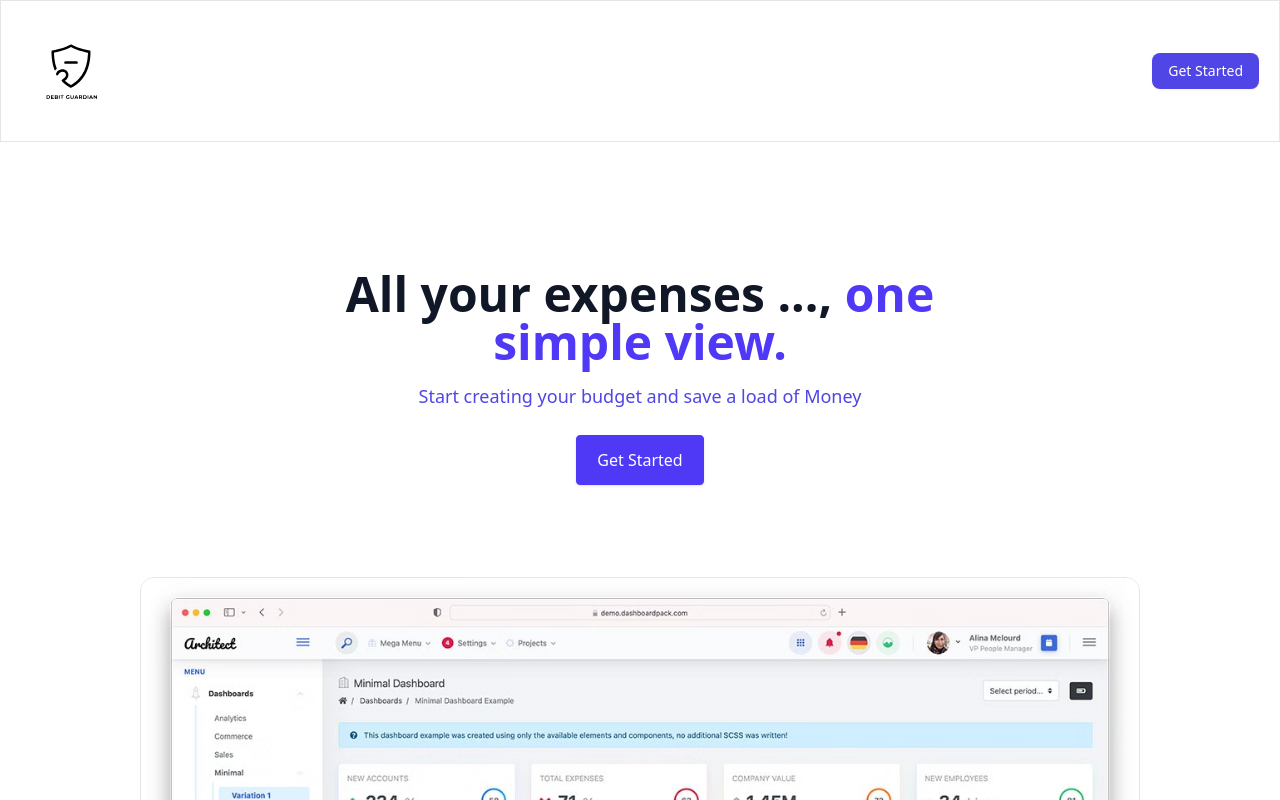
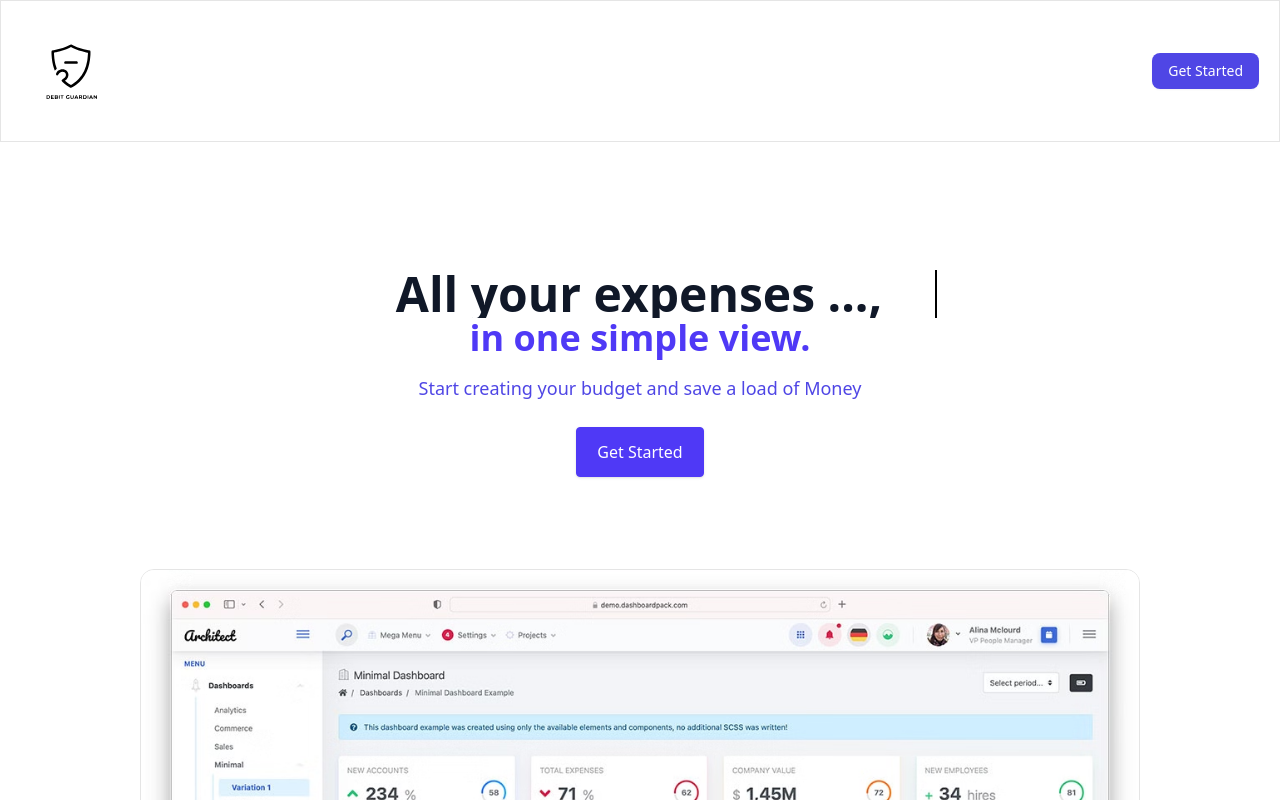
Before and after one commit to kv13b/Expense-tracker, a Next.js app in the folder my-app/: page / in a window 1280 px wide. Shown: the top 800 px of the page. Built offline with nearby package versions, Linux system fonts and the light colour scheme.

Commit message:
added animation and deletion of expense

```diff
--- a/my-app/app/(routes)/dashboard/expenses/[id]/_components/ExpenseList.tsx
+++ b/my-app/app/(routes)/dashboard/expenses/[id]/_components/ExpenseList.tsx
@@ -7,20 +7,31 @@ type ExpenseItem = {
   name: string;
   amount: string;
 };
+
+const ExpenseList = ({
+  expenses,
+  onLoad,
+}: {
+  expenses: ExpenseItem[];
+  onLoad: () => void;
+}) => {
   const DeleteExpense = async (expense: any) => {
     const userid = getCookie("userid");
     console.log(expense.SingleExpenseId);
     try {
       await fetch(
-      `/api/expense?userId=${userid}&expenseId=${expense.SingleExpenseId}`
+        `/api/expense?userId=${userid}&expenseId=${expense.SingleExpenseId}`,
+        {
+          method: "DELETE",
+        }
       );
+      toast("Expense deleted successfully");
+      onLoad();
     } catch (err) {
       console.log(err);
       toast("Coudnt delete the expense");
     }
   };
-
-const ExpenseList = ({ expenses }: { expenses: ExpenseItem[] }) => {
   return (
     <div className="mt-3">
       <div className="grid grid-cols-4 bg-slate-200 p-2">
--- a/my-app/app/(routes)/dashboard/expenses/[id]/page.tsx
+++ b/my-app/app/(routes)/dashboard/expenses/[id]/page.tsx
@@ -56,7 +56,7 @@ function Expenses({ params }: { params: Promise<ExpenseParams> }) {
       </div>
       <div className="mt-4">
         <h2 className="font-bold text-lg">All Your Expenses</h2>
-        <ExpenseList expenses={expenseList} />
+        <ExpenseList expenses={expenseList} onLoad={fetchBudgets} />
       </div>
     </div>
   );
--- a/my-app/app/_components/Hero.tsx
+++ b/my-app/app/_components/Hero.tsx
@@ -8,9 +8,11 @@ const Hero = () => {
     <section className="bg-white flex items-center flex-col">
       <div className="mx-auto w-screen max-w-screen-xl  sm:px-6 sm:py-24 lg:px-8 lg:py-32">
         <div className="mx-auto max-w-prose text-center">
-          <h1 className="text-4xl font-bold text-gray-900 sm:text-5xl">
+          <h1 className="typewriter text-4xl font-bold text-gray-900 sm:text-5xl">
             All your expenses ...,
-            <strong className="text-indigo-600"> one simple view. </strong>
+          </h1>
+          <h1 className="text-indigo-600 text-4xl font-bold">
+            in one simple view.{" "}
           </h1>
 
           <p className="mt-4 text-base text-pretty text-[color:var(--color-primary)] sm:text-lg/relaxed">
--- a/my-app/app/api/expense/route.ts
+++ b/my-app/app/api/expense/route.ts
@@ -34,7 +34,7 @@ export async function DELETE(req: NextRequest) {
     return NextResponse.json({ error: "Missing parameters" }, { status: 400 });
   }
   try {
-    await Expense.delete({ userId, expenseId });
+    await Expense.delete({ userId: userId, SingleExpenseId: expenseId });
     return NextResponse.json({ message: "Deleted Successfully" });
   } catch (err) {
     console.log(err);
--- a/my-app/app/globals.css
+++ b/my-app/app/globals.css
@@ -126,3 +126,27 @@
     --color-primary: 147 197 253; /* RGB for blue-300 in dark mode */
   }
 }
+
+@layer utilities {
+  @keyframes typewriter {
+    from {
+      width: 0;
+    }
+    to {
+      width: 100%;
+    }
+  }
+
+  @keyframes blink {
+    50% {
+      border-color: transparent;
+    }
+  }
+  .typewriter {
+    overflow: hidden;
+    border-right: 2px solid black;
+    white-space: nowrap;
+    animation: typewriter 3s steps(30, end) 1s 1 normal both,
+      blink 0.7s step-end infinite;
+  }
+}
```
Lines whose indentation alone changed are shown as unchanged.
